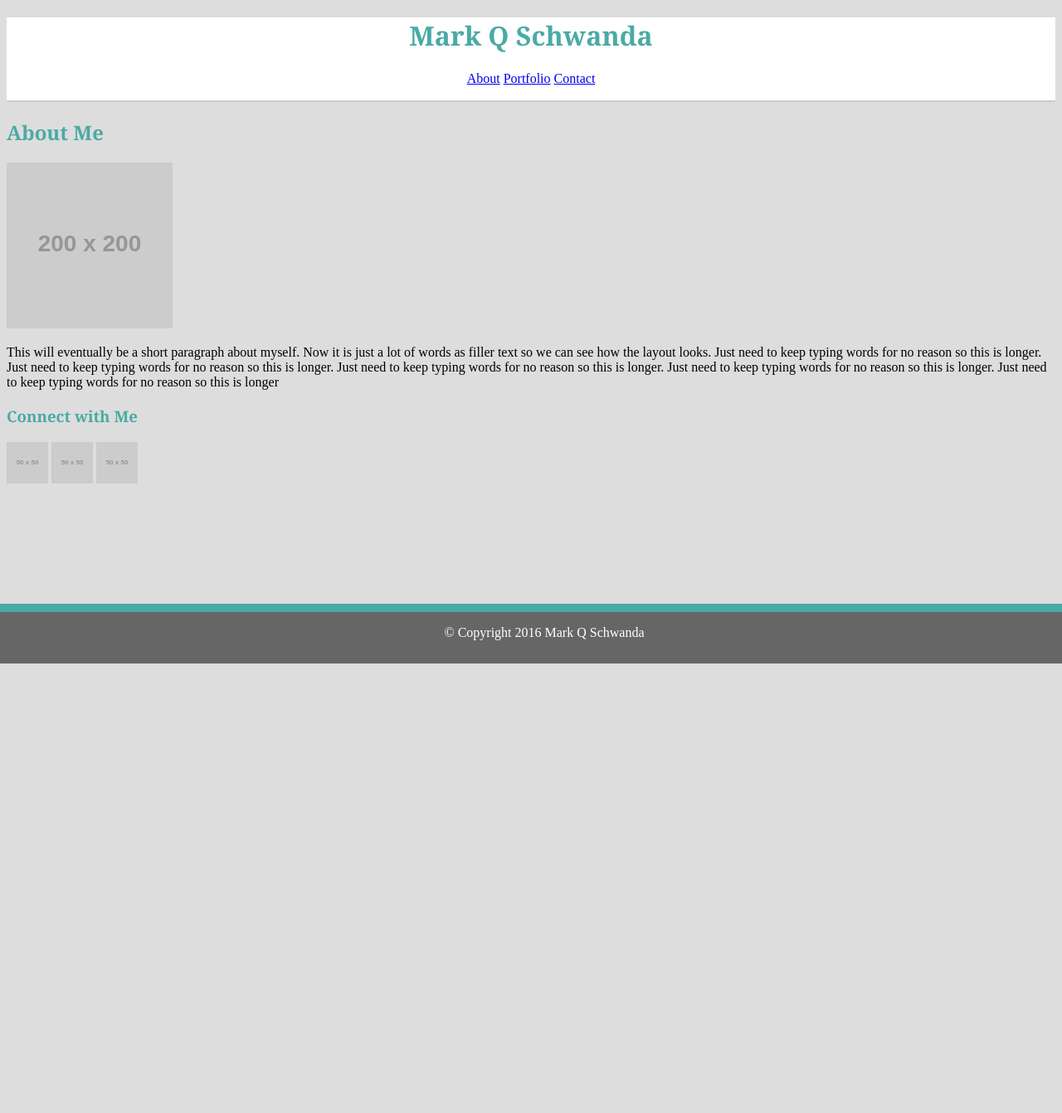
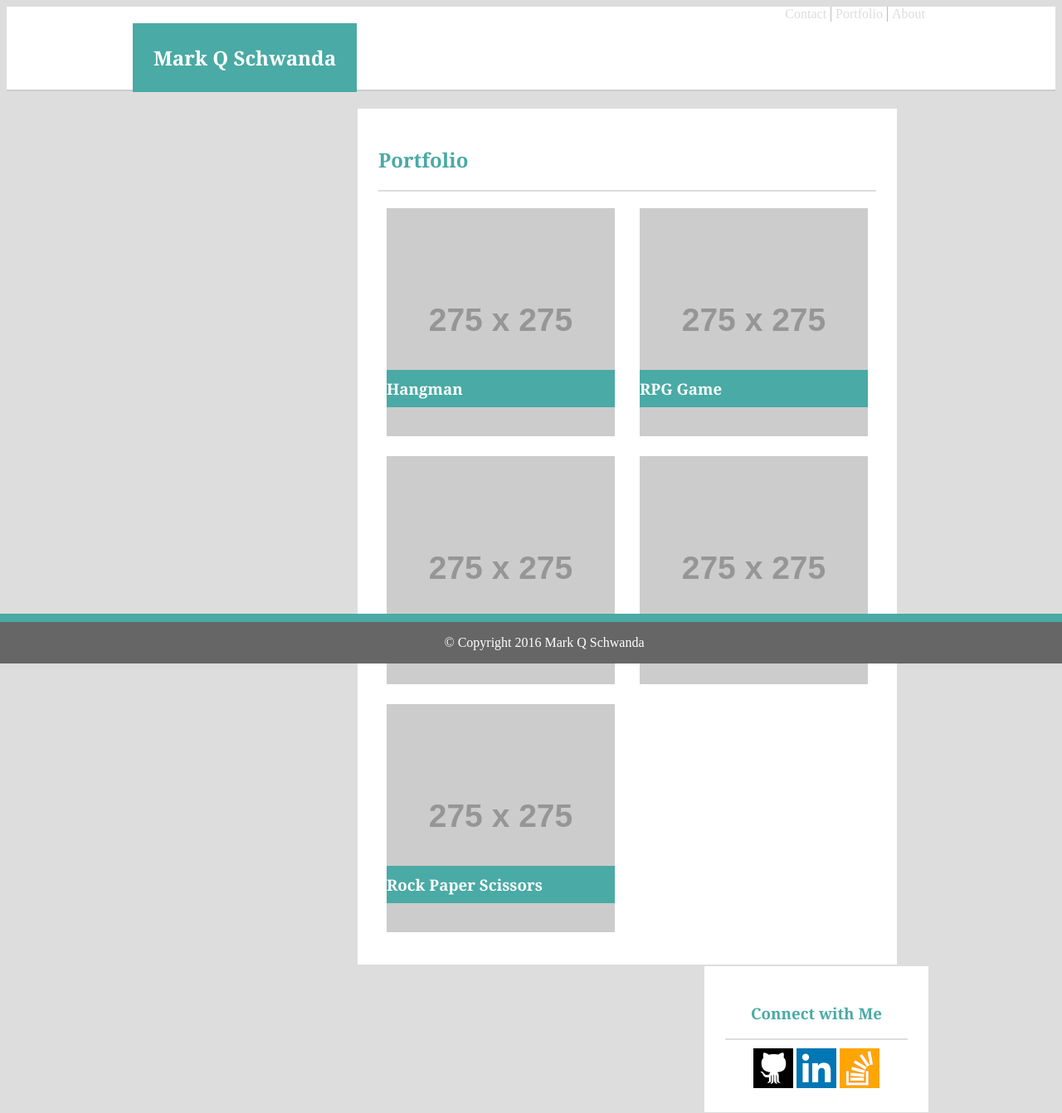
Before and after one commit to mqschwanda/Basic-Portfolio, a PHP site: page /portfolio.html in a window 1280 px wide. Shown: the whole page at 83% size. Before the commit the page ends 800 px from the top, so only its background shows below. Run offline with PHP 8.4, Linux system fonts and the light colour scheme; grey boxes labelled with a size stand in for pictures from a placeholder-image service; some libraries are stand-ins or nearby versions.

Commit message:
almost finished

```diff
--- a/assets/css/style.css
+++ b/assets/css/style.css
@@ -1,3 +1,22 @@
+a:visited {
+    text-decoration: none;
+}
+a:link {
+    text-decoration: none;
+}
+footer {
+	position: absolute;
+	left: 0;
+	bottom: 0;
+	width: 100%;
+	border: 50px;
+	padding: 1em;
+    color: white;
+    background-color: #666666;
+    clear: left;
+    text-align: center;
+	border-top: 10px solid #4aaaa5;
+}
 header {
    	height: 100px;
     width: 100%;
@@ -12,20 +31,13 @@ h1,h2,h3,h4,h5,h6 {
   font-family: 'Georgia', Times, Times New Roman, serif;
   color: #4aaaa5;
 }
-	/*Sticky footer*/
-footer {
-	position: absolute;
-	left: 0;
-	bottom: 0;
-	height: 30px;
-	width: 100%;
-	border: 50px;
-	padding: 1em;
-    color: white;
-    background-color: #666666;
-    clear: left;
-    text-align: center;
-	border-top: 10px solid #4aaaa5;
+li {
+	display: inline-block;
+	float: right;
+}
+
+.active {
+    background-color: #4CAF50;
 }
 text {
 	text-decoration-color: #777777;
@@ -34,10 +46,33 @@ text {
 body {
 	background-color: #dddddd;
 }
+.border-left {
+	border-left:1px solid #bbb;
+}
+.border-right {
+	border-right:1px solid #bbb;
+}
 .main-content-image {
 	float: left;
+	margin: 0px 5px 0px 0px;
 }
-.main-content-text {
+.portfolio-image-left, .portfolio-image-right {
+	margin: 10px;
+	position: relative;
+}
+.portfolio-image-left h3, .portfolio-image-right h3{
+	position: absolute;
+	bottom: 20px;
+	width: 100%;
+	color: white;
+	background-color: #4aaaa5;
+	padding: 10px 0px;
+
+}
+.portfolio-image-left {
+	float: left;
+}
+.portfolio-image-right {
 	float: right;
 }
 .entire-content {
@@ -82,4 +117,39 @@ body {
 	float: right;
 	text-decoration: none;
 	width: fit-content;
+	list-style-type: none;
+    margin: 0px;
+    padding: 0px;
+    overflow: hidden;
 }
+#navigation a {
+    display: block;
+    color: #dddddd;
+    text-align: center;
+    text-decoration: none;
+    padding: 0px 5px;
+}
+#navigation a:hover:not(.active) {
+    background-color: #4aaaa5;
+}
+form {
+	width:100%;
+	height:450px;
+	margin:auto;
+	position:relative;
+}
+input {
+	margin-bottom: 10px;
+}
+input[type=text], input[type=email] {
+	width:100%;
+	height: 25px;
+}
+input[type=submit] {
+    padding: 5px 20px;
+    background:#4aaaa5;
+    border:0 none;
+    cursor:pointer;
+    color: white;
+    font-size: 14px;
+}
--- a/portfolio.html
+++ b/portfolio.html
@@ -3,29 +3,64 @@
 <!DOCTYPE html>
 <html>
 	<head>
-		<link rel="stylesheet" type="text/css" href="css/style.css">
-		<title>Home: Mark Q Schwanda</title>
+		<link rel="stylesheet" href="assets/css/style.css">
+		<title>Portfolio: Mark Q Schwanda</title>
 	</head>
 	<body>
 		<header>
-			<h1>Mark Q Schwanda</h1>
-			<div>
-				<a href="index.html">About</a>
-			    <a href="portfolio.html">Portfolio</a>
-				<a href="contact.html">Contact</a>
+			<div class="entire-content">
+				<h2 id="head-name">Mark Q Schwanda</h2>
+				<ul id="navigation">
+					<li class="border-left"><a href="index.html">About</a></li>
+				    <li><a href="portfolio.html">Portfolio</a></li>
+					<li class="border-right"><a href="contact.html">Contact</a></li>
+				</ul>
 			</div>
 		</header>
-		<div>
-			<h2>About Me</h2>
-			<img src="http://placehold.it/200x200" alt="Mark Q Schwanda">
-			<p>This will eventually be a short paragraph about myself. Now it is just a lot of words as filler text so we can see how the layout looks. Just need to keep typing words for no reason so this is longer. Just need to keep typing words for no reason so this is longer. Just need to keep typing words for no reason so this is longer. Just need to keep typing words for no reason so this is longer. Just need to keep typing words for no reason so this is longer</p>
+		<div class="entire-content">
+			<div class="main-content" id="main-content">
+				<h2>Portfolio</h2>
+				<div class="h-line"> </div>
+				<!-- Hangman -->
+				<div class="portfolio-image-left">
+					<img src="http://placehold.it/275x275" alt="Hangman">
+					<h3>Hangman</h3>
+				</div>
+				<!-- RPG Game -->
+				<div class="portfolio-image-right">
+					<img src="http://placehold.it/275x275" alt="RPG Game">
+					<h3>RPG Game</h3>
+				</div>
+				<!-- Trivia Game -->
+				<div class="portfolio-image-left">
+					<img src="http://placehold.it/275x275" alt="Trivia Game">
+					<h3>Trivia Game</h3>
+				</div>
+				<!-- Rutgers Info Widget -->
+				<div class="portfolio-image-right">
+					<img src="http://placehold.it/275x275" alt="Rutgers Info Widget">
+					<h3>Rutgers Info Widget</h3>
+				</div>
+				<!-- Rock Paper Scissors -->
+				<div class="portfolio-image-left">
+					<img src="http://placehold.it/275x275" alt="Rock Paper Scissors">
+					<h3>Rock Paper Scissors</h3>
+				</div>
 			</div>
-			<div>
+			<div class="sidebar" id="sidebar">
 				<h3>Connect with Me</h3>
-				<img src="http://placehold.it/50x50" alt="GitHub">
-				<img src="http://placehold.it/50x50" alt="LinkedIn">
-				<img src="http://placehold.it/50x50" alt="Mark Q Schwanda">
+				<div class="h-line"> </div>
+				<a href="https://github.com/mqschwanda" target="_blank">
+					<img src="assets/images/github-logo.png" alt="GitHub">
+				</a>
+				<a href="https://www.linkedin.com/" target="_blank">
+					<img src="assets/images/linkedin-logo.png" alt="LinkedIn">
+				</a>
+				<a href="http://stackoverflow.com/" target="_blank">
+					<img src="assets/images/stackoverflow-logo.png" alt="StackOverflow" >
+				</a>
 			</div>
+		</div>
 			<footer>&copy; Copyright 2016 Mark Q Schwanda</footer>
 	</body>
 </html>
```
Also changed, not shown: contact.html (+36 -17 lines), index.html (+15 -6 lines).
